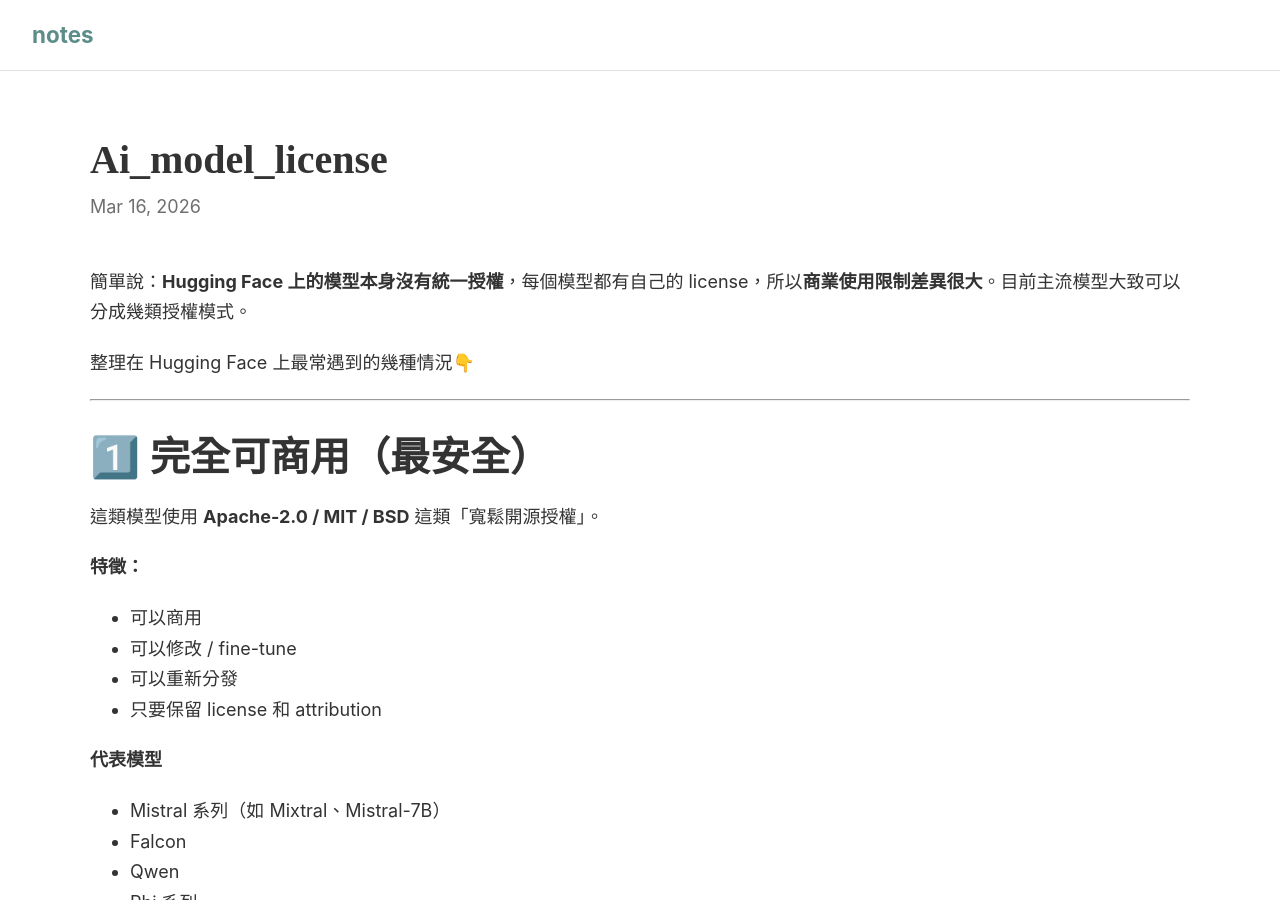
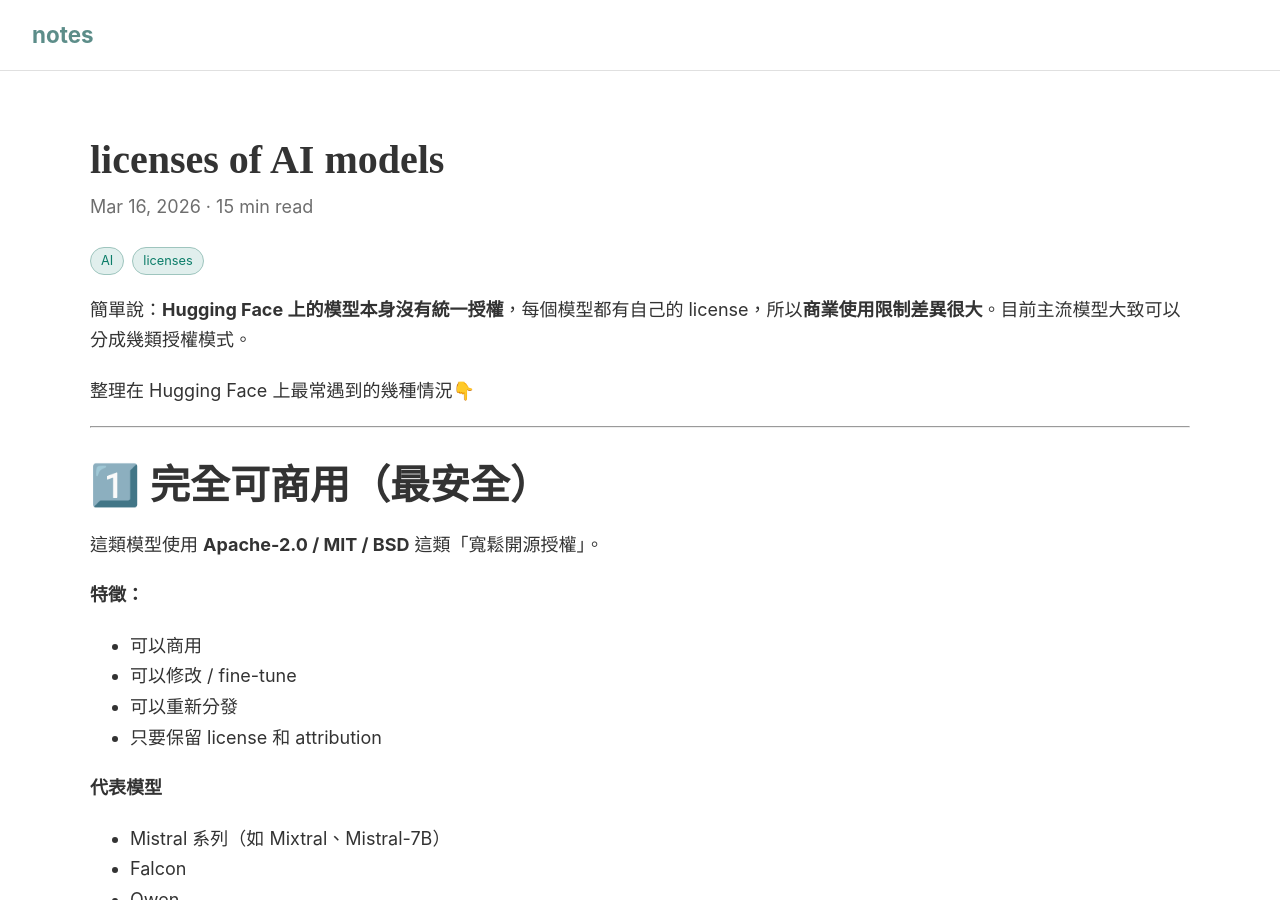
Before and after one commit to linjose/notes, a Jekyll site: the page built from _posts/2026-03-16-AI_model_license.md, in a window 1280 px wide and 900 px high. Built offline with Jekyll 4.4.1, drawn with Linux system fonts in a browser that asks for light colours; our own code applies the rules of GitHub Pages for plain Markdown files.

Commit message:
Update 2026-03-16-AI_model_license.md

```diff
--- a/_posts/2026-03-16-AI_model_license.md
+++ b/_posts/2026-03-16-AI_model_license.md
@@ -1,3 +1,13 @@
+---
+layout: post
+title: licenses of AI models
+date: 2026-03-16
+reading_time: 15 min read
+tags: [AI, licenses]
+excerpt:
+---
+
+
 簡單說：**Hugging Face 上的模型本身沒有統一授權**，每個模型都有自己的 license，所以**商業使用限制差異很大**。目前主流模型大致可以分成幾類授權模式。
 
 整理在 Hugging Face 上最常遇到的幾種情況👇
```
